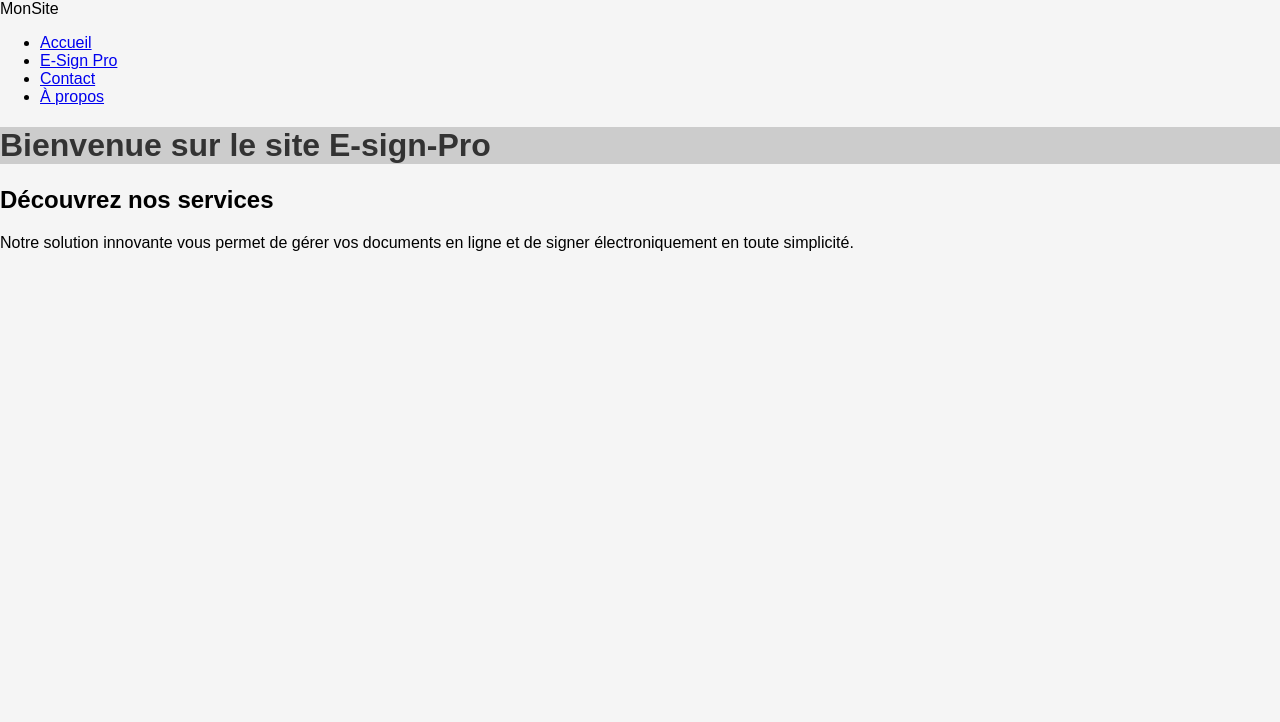
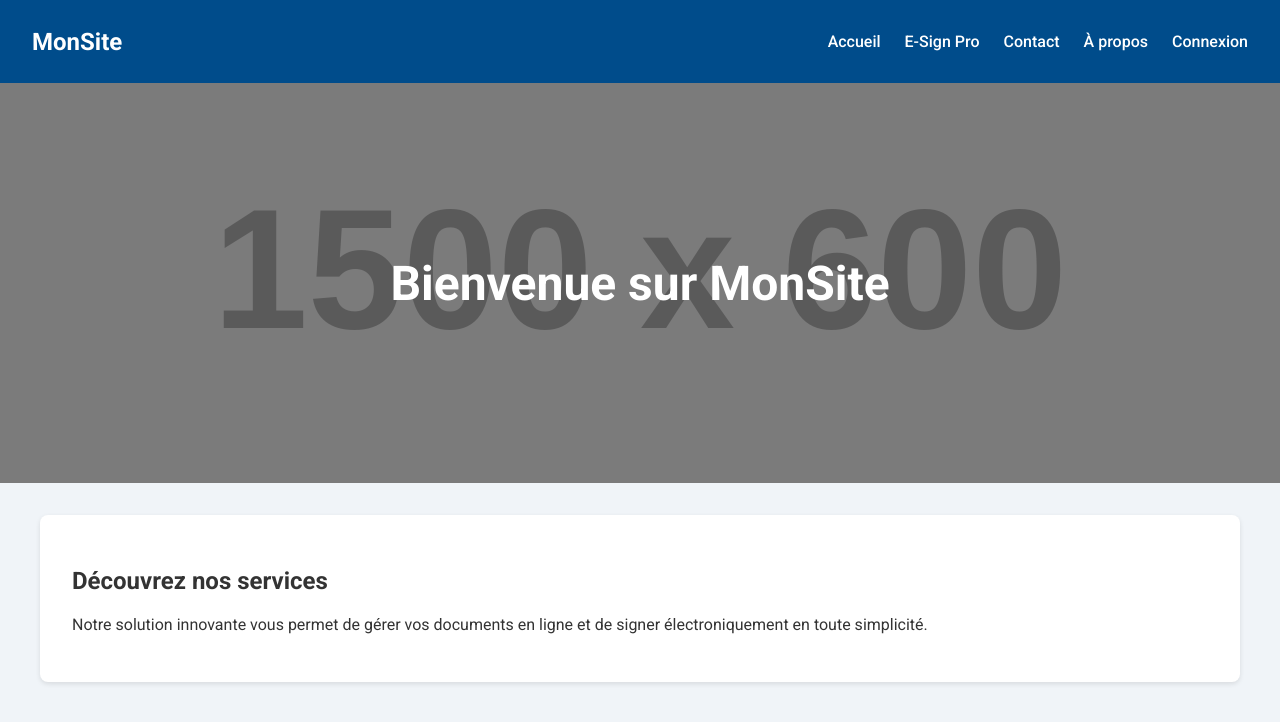
Before and after one commit to M02laleague/e-sign-pro, a React (Create React App) app: page / in a window 1280 px wide. Shown: the top 722 px of the page. Built offline with nearby package versions, Linux system fonts and the light colour scheme.

Commit message:
allons gerer les problèmes

```diff
--- a/src/components/AboutPage.js
+++ b/src/components/AboutPage.js
@@ -2,12 +2,10 @@ import React from 'react';
 
 const AboutPage = () => {
   return (
-    <div className="container mx-auto p-6">
-      <h1 className="text-3xl font-bold mb-4">À propos</h1>
+    <div className="container page-section">
+      <h1>À propos</h1>
       <p>
-        MonSite est dédié à offrir des solutions numériques innovantes pour
-        simplifier la gestion de vos documents et améliorer votre expérience
-        utilisateur.
+        MonSite est dédié à offrir des solutions numériques innovantes pour simplifier la gestion de vos documents et améliorer votre expérience utilisateur.
       </p>
     </div>
   );
--- a/src/components/ContactPage.js
+++ b/src/components/ContactPage.js
@@ -2,8 +2,8 @@ import React from 'react';
 
 const ContactPage = () => {
   return (
-    <div className="container mx-auto p-6">
-      <h1 className="text-3xl font-bold mb-4">Contact</h1>
+    <div className="container page-section">
+      <h1>Contact</h1>
       <p>Pour toute demande, contactez-nous :</p>
       <p>Email: contact@monsite.com</p>
       <p>Téléphone: 01 23 45 67 89</p>
--- a/src/components/ESignProPage.js
+++ b/src/components/ESignProPage.js
@@ -1,18 +1,101 @@
-import React from 'react';
+import React, { useState, useRef } from 'react';
+import SignatureCanvas from 'react-signature-canvas';
+import Loader from './Loader';
+import { uploadDocument, updateSignature } from '../services/api';
 
 const ESignProPage = () => {
+  const [step, setStep] = useState('upload');
+  const [isLoading, setIsLoading] = useState(false);
+  const [file, setFile] = useState(null);
+  const [documentId, setDocumentId] = useState('');
+  const [fileName, setFileName] = useState('');
+  const [signature, setSignature] = useState('');
+  const signatureRef = useRef(null);
+
+  const handleUpload = async (event) => {
+    const uploadedFile = event.target.files[0];
+    if (!uploadedFile) {
+      alert("Veuillez sélectionner un fichier PDF.");
+      return;
+    }
+    setFile(uploadedFile);
+    setIsLoading(true);
+    try {
+      const response = await uploadDocument(uploadedFile);
+      setDocumentId(response.id);
+      setFileName(uploadedFile.name);
+      setStep('sign');
+    } catch (error) {
+      alert("Erreur lors de l'upload du document. Veuillez réessayer.");
+    } finally {
+      setIsLoading(false);
+    }
+  };
+
+  const handleSign = async () => {
+    if (signatureRef.current && !signatureRef.current.isEmpty()) {
+      const sig = signatureRef.current.getTrimmedCanvas().toDataURL('image/png');
+      setIsLoading(true);
+      try {
+        await updateSignature({
+          documentId,
+          role: 'Étudiant',
+          status: 'Terminé',
+          signature: sig,
+        });
+        setSignature(sig);
+        setStep('confirm');
+      } catch (error) {
+        alert("Erreur lors de la sauvegarde de la signature. Veuillez réessayer.");
+      } finally {
+        setIsLoading(false);
+      }
+    } else {
+      alert("Veuillez signer avant de confirmer.");
+    }
+  };
+
   return (
-    <div className="container mx-auto p-6">
-      <h1 className="text-3xl font-bold mb-4">E-Sign Pro</h1>
-      <p>
-        La solution digitale pour la gestion et la signature électronique de
-        vos documents. Simplifiez vos processus et gagnez en efficacité !
-      </p>
-      <img
-        src="https://via.placeholder.com/800x400"
-        alt="E-Sign Pro"
-        className="mt-4 rounded shadow-md"
-      />
+    <div className="container" style={{ padding: '20px' }}>
+      <h1>E-Sign Pro</h1>
+
+      {step === 'upload' && (
+        <div className="page-section">
+          <h2>Upload du document</h2>
+          <input type="file" accept=".pdf" onChange={handleUpload} />
+        </div>
+      )}
+
+      {step === 'sign' && (
+        <div className="page-section">
+          <h2>Signature</h2>
+          <div style={{ border: '1px solid #ccc', marginBottom: '20px', padding: '10px', backgroundColor: '#fafafa' }}>
+            <SignatureCanvas
+              ref={signatureRef}
+              canvasProps={{ width: 500, height: 200, className: 'signature-canvas' }}
+              backgroundColor="#fff"
+              penColor="black"
+            />
+          </div>
+          <button className="button button-danger" onClick={() => signatureRef.current.clear()}>Effacer</button>
+          <button className="button button-primary" onClick={handleSign}>Confirmer la signature</button>
+        </div>
+      )}
+
+      {step === 'confirm' && (
+        <div className="page-section">
+          <h2>Confirmation</h2>
+          <p><strong>Document :</strong> {fileName}</p>
+          {signature && <img src={signature} alt="Signature" />}
+          <p>
+            <a className="button button-primary" href={`http://localhost:5000/documents/${fileName}`} target="_blank" rel="noopener noreferrer">
+              Télécharger le document finalisé
+            </a>
+          </p>
+        </div>
+      )}
+
+      {isLoading && <Loader />}
     </div>
   );
 };
--- a/src/components/HomePage.js
+++ b/src/components/HomePage.js
@@ -2,21 +2,20 @@ import React from 'react';
 
 const HomePage = () => {
   return (
-    <div className="min-h-screen bg-gray-100">
-      <div
-        className="bg-cover bg-center h-96"
-        style={{ backgroundImage: "url('https://via.placeholder.com/1500x600')" }}
-      >
-        <div className="flex items-center justify-center h-full bg-gray-900 bg-opacity-50">
-          <h1 className="text-white text-4xl font-bold">Bienvenue sur le site E-sign-Pro</h1>
+    <div>
+      <div className="hero">
+        <div className="hero-content">
+          <h1>Bienvenue sur MonSite</h1>
         </div>
       </div>
-      <div className="container mx-auto p-6">
-        <h2 className="text-2xl font-bold mb-4">Découvrez nos services</h2>
-        <p>
-          Notre solution innovante vous permet de gérer vos documents en ligne
-          et de signer électroniquement en toute simplicité.
-        </p>
+      <div className="container">
+        <div className="page-section">
+          <h2>Découvrez nos services</h2>
+          <p>
+            Notre solution innovante vous permet de gérer vos documents en ligne
+            et de signer électroniquement en toute simplicité.
+          </p>
+        </div>
       </div>
     </div>
   );
--- /dev/null
+++ b/src/components/LoginPage.js
@@ -0,0 +1,59 @@
+import React, { useState } from 'react';
+import { useNavigate } from 'react-router-dom';
+
+const LoginPage = () => {
+  const navigate = useNavigate();
+  const [username, setUsername] = useState('');
+  const [password, setPassword] = useState('');
+  const [error, setError] = useState('');
+
+  const handleLogin = (e) => {
+    e.preventDefault();
+    // Simulation d'authentification : username "admin" et password "password"
+    if (username === 'admin' && password === 'password') {
+      // Enregistrer l'utilisateur dans le localStorage
+      localStorage.setItem('user', JSON.stringify({ username }));
+      // Rediriger vers la page d'accueil ou une page protégée
+      navigate('/');
+    } else {
+      setError('Nom d’utilisateur ou mot de passe invalide.');
+    }
+  };
+
+  return (
+    <div className="container mx-auto p-6">
+      <h1 className="text-3xl font-bold mb-4">Connexion</h1>
+      <form onSubmit={handleLogin} className="max-w-md mx-auto">
+        {error && <p className="text-red-500 mb-4">{error}</p>}
+        <div className="mb-4">
+          <label className="block text-gray-700 mb-2">Nom d’utilisateur</label>
+          <input
+            type="text"
+            value={username}
+            onChange={(e) => setUsername(e.target.value)}
+            className="w-full px-3 py-2 border rounded"
+            required
+          />
+        </div>
+        <div className="mb-4">
+          <label className="block text-gray-700 mb-2">Mot de passe</label>
+          <input
+            type="password"
+            value={password}
+            onChange={(e) => setPassword(e.target.value)}
+            className="w-full px-3 py-2 border rounded"
+            required
+          />
+        </div>
+        <button
+          type="submit"
+          className="w-full bg-blue-600 text-white py-2 rounded hover:bg-blue-700"
+        >
+          Se connecter
+        </button>
+      </form>
+    </div>
+  );
+};
+
+export default LoginPage;
--- a/src/components/Navbar.js
+++ b/src/components/Navbar.js
@@ -2,22 +2,22 @@ import React from 'react';
 import { Link } from 'react-router-dom';
 
 const Navbar = () => {
+  // Récupérer l'utilisateur depuis localStorage (si connecté)
+  const user = JSON.parse(localStorage.getItem('user'));
+
   return (
-    <nav className="bg-blue-600 text-white px-6 py-4 flex items-center justify-between">
-      <div className="font-bold text-xl">MonSite</div>
+    <nav className="navbar bg-blue-600 text-white px-6 py-4 flex items-center justify-between">
+      <div className="logo font-bold text-xl">MonSite</div>
       <ul className="flex space-x-4">
-        <li>
-          <Link to="/">Accueil</Link>
-        </li>
-        <li>
-          <Link to="/esignpro">E-Sign Pro</Link>
-        </li>
-        <li>
-          <Link to="/contact">Contact</Link>
-        </li>
-        <li>
-          <Link to="/about">À propos</Link>
-        </li>
+        <li><Link to="/">Accueil</Link></li>
+        <li><Link to="/esignpro">E-Sign Pro</Link></li>
+        <li><Link to="/contact">Contact</Link></li>
+        <li><Link to="/about">À propos</Link></li>
+        {!user ? (
+          <li><Link to="/login">Connexion</Link></li>
+        ) : (
+          <li>Bonjour, {user.username}</li>
+        )}
       </ul>
     </nav>
   );
--- a/src/routes/AppRoutes.js
+++ b/src/routes/AppRoutes.js
@@ -5,6 +5,7 @@ import HomePage from '../components/HomePage';
 import ESignProPage from '../components/ESignProPage';
 import ContactPage from '../components/ContactPage';
 import AboutPage from '../components/AboutPage';
+import LoginPage from '../components/LoginPage';
 
 const AppRoutes = () => {
   return (
@@ -15,6 +16,7 @@ const AppRoutes = () => {
         <Route path="/esignpro" element={<ESignProPage />} />
         <Route path="/contact" element={<ContactPage />} />
         <Route path="/about" element={<AboutPage />} />
+        <Route path="/login" element={<LoginPage />} />
         <Route path="*" element={<Navigate to="/" replace />} />
       </Routes>
     </Router>
--- a/src/styles/App.css
+++ b/src/styles/App.css
@@ -1,27 +1,151 @@
+/* src/styles/App.css */
+
+/* Police et couleurs de base */
+@import url('https://fonts.googleapis.com/css2?family=Roboto:wght@400;500;700&display=swap');
+
 body {
   margin: 0;
-  font-family: Arial, sans-serif;
-  background-color: #f5f5f5;
-}
-
-.homepage,
-.signature-page,
-.confirmation-page {
-  padding: 20px;
-}
-
-h1 {
+  font-family: 'Roboto', sans-serif;
+  background-color: #f0f4f8;
   color: #333;
 }
 
-button {
-  cursor: pointer;
+/* Navbar */
+.navbar {
+  background-color: #004c8b; /* Bleu Pronote-like */
+  color: #fff;
+  padding: 1rem 2rem;
+  display: flex;
+  align-items: center;
+  justify-content: space-between;
+}
+
+.navbar .logo {
+  font-size: 1.5rem;
+  font-weight: 700;
+}
+
+.navbar ul {
+  list-style: none;
+  display: flex;
+  gap: 1.5rem;
+}
+
+.navbar ul li a {
+  color: #fff;
+  text-decoration: none;
+  font-weight: 500;
+  transition: color 0.2s;
+}
+
+.navbar ul li a:hover {
+  color: #cce4f7;
+}
+
+/* Container global */
+.container {
+  max-width: 1200px;
+  margin: 0 auto;
+  padding: 2rem;
+}
+
+/* Hero section (Accueil) */
+.hero {
+  background-image: url('https://via.placeholder.com/1500x600');
+  background-size: cover;
+  background-position: center;
+  height: 400px;
+  position: relative;
+}
+
+.hero::after {
+  content: "";
+  position: absolute;
+  top: 0;
+  left: 0;
+  width: 100%;
+  height: 100%;
+  background-color: rgba(0, 0, 0, 0.4);
+}
+
+.hero-content {
+  position: relative;
+  z-index: 1;
+  height: 100%;
+  display: flex;
+  align-items: center;
+  justify-content: center;
+  color: #fff;
+  text-align: center;
+}
+
+.hero-content h1 {
+  font-size: 3rem;
+  font-weight: 700;
+}
+
+/* Boutons */
+.button {
+  padding: 0.75rem 1.5rem;
   border: none;
   border-radius: 4px;
   font-size: 1rem;
-  margin: 5px;
+  cursor: pointer;
+  transition: background-color 0.3s;
 }
 
-.signature-canvas {
-  background-color: #fff;
+.button-primary {
+  background-color: #004c8b;
+  color: #fff;
 }
+
+.button-primary:hover {
+  background-color: #003a6f;
+}
+
+.button-danger {
+  background-color: #d9534f;
+  color: #fff;
+}
+
+.button-danger:hover {
+  background-color: #c9302c;
+}
+
+/* Loader */
+.loader-container {
+  display: flex;
+  align-items: center;
+  justify-content: center;
+  padding: 1rem;
+}
+
+.loader {
+  border: 8px solid #e0e0e0;
+  border-top: 8px solid #004c8b;
+  border-radius: 50%;
+  width: 60px;
+  height: 60px;
+  animation: spin 1s linear infinite;
+}
+
+@keyframes spin {
+  0% { transform: rotate(0deg); }
+  100% { transform: rotate(360deg); }
+}
+
+/* Sections pour pages spécifiques */
+.page-section {
+  background: #fff;
+  padding: 2rem;
+  border-radius: 8px;
+  box-shadow: 0 2px 5px rgba(0, 0, 0, 0.1);
+  margin-bottom: 2rem;
+}
+
+/* Images */
+img {
+  max-width: 100%;
+  border-radius: 4px;
+  box-shadow: 0 2px 4px rgba(0,0,0,0.1);
+}
```
